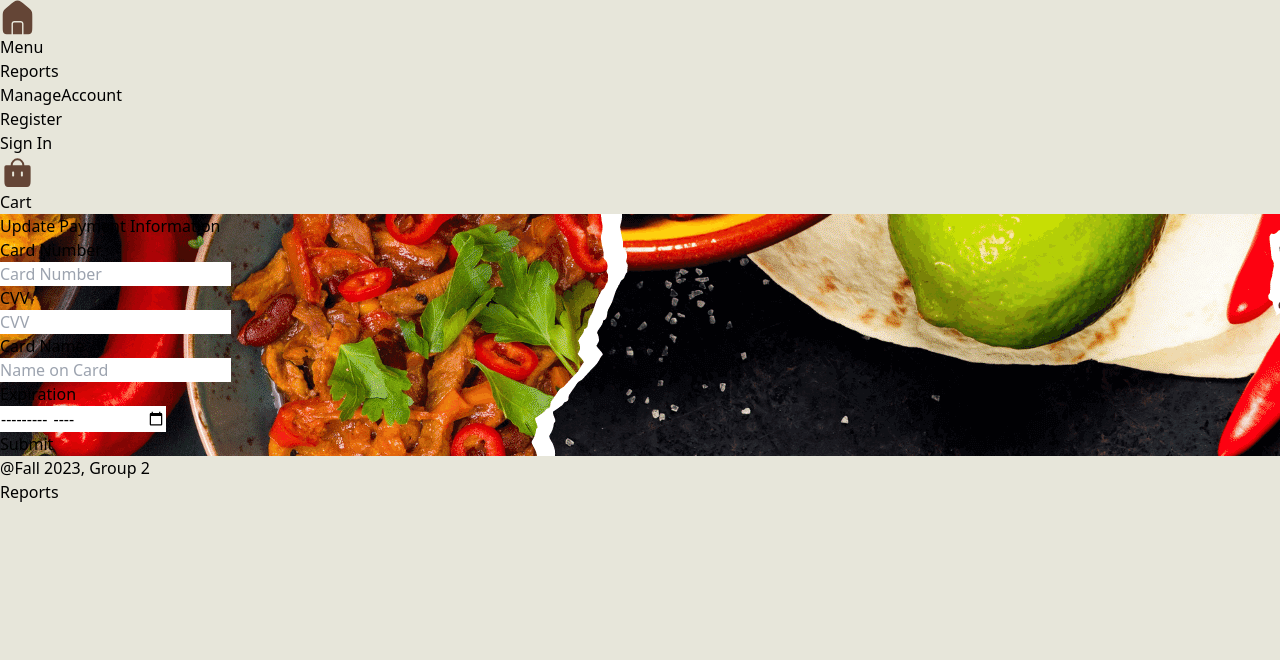
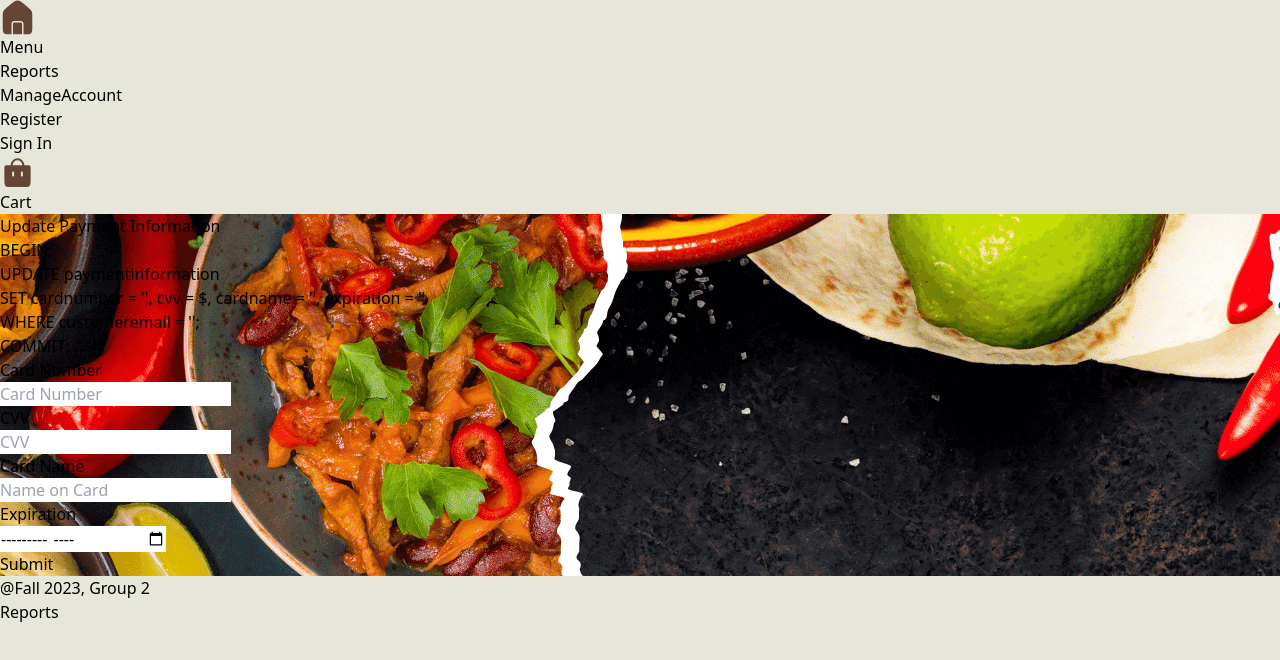
Before and after one commit to ujwal2003/DB-Team02-WebApp, a React (Vite) app in the folder client/: page /UpdatePaymentInformation in a window 1280 px wide. Shown: the top 660 px of the page. Built offline with nearby package versions, Linux system fonts and the light colour scheme.

Commit message:
sql display for update payment info

```diff
--- a/client/src/pages/UpdatePaymentInformation.jsx
+++ b/client/src/pages/UpdatePaymentInformation.jsx
@@ -89,6 +89,16 @@ function UpdatePaymentInformation() {
               ) : (
                 <>
                   <h1 className="text-4xl font-semibold text-[#05204A] mb-4">Update Payment Information</h1>
+                  <p className="text-sm">
+                    BEGIN; <br />
+                    UPDATE paymentinformation <br />
+                    SET cardnumber = '{formData.cardNumber}',
+                        cvv = ${formData.cvv},
+                        cardname = '{formData.cardName}',
+                        expiration = '{formData.expiration}' <br />
+                    WHERE customeremail = '{custInfo.email}'; <br />
+                    COMMIT;
+                  </p>
 
                   {/* <div className="mb-8">
                     <div className="mb-2">
```
